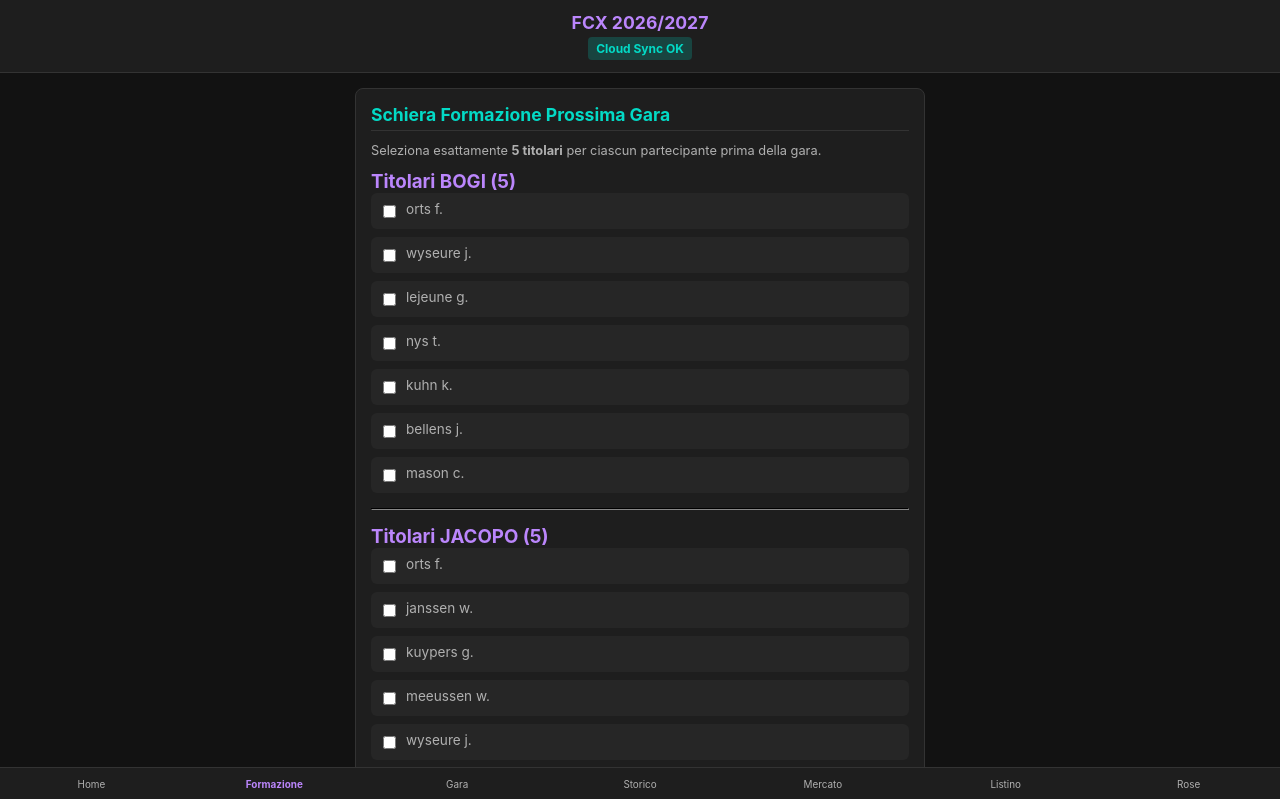
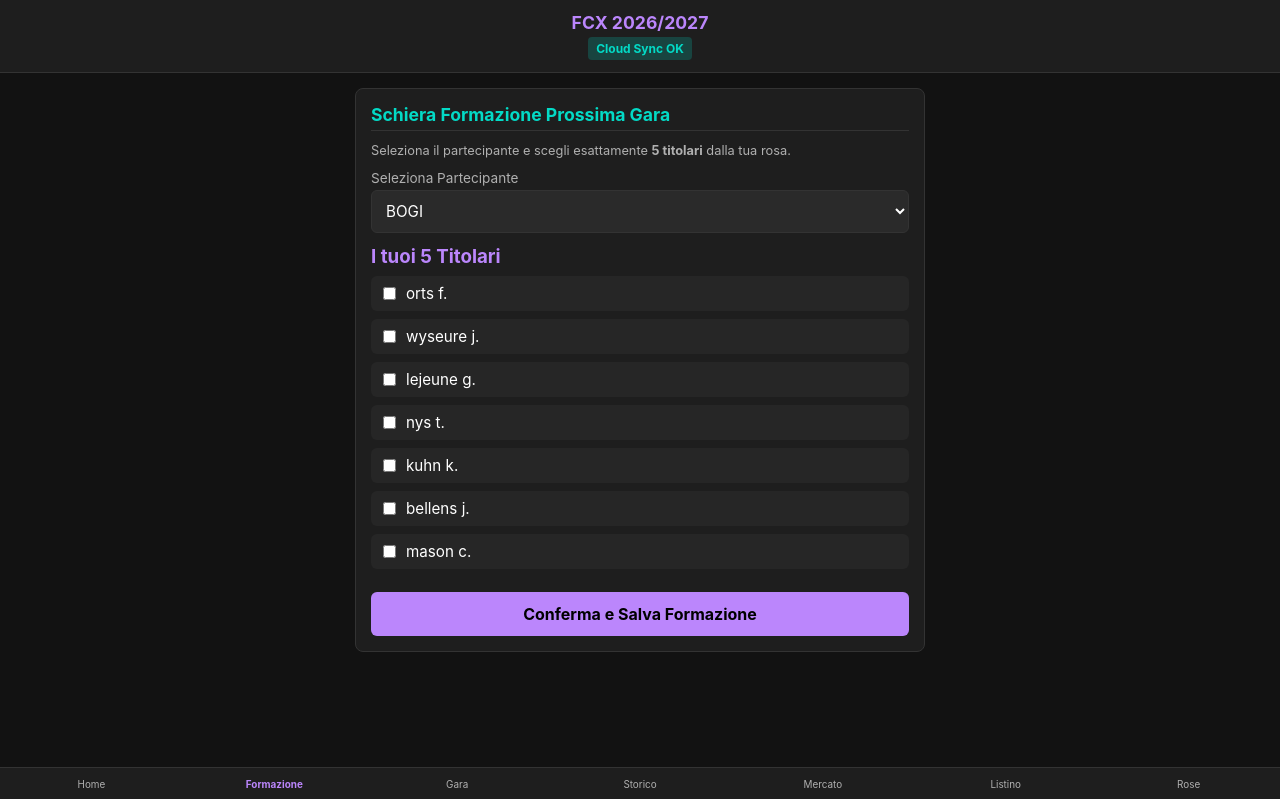
Before and after one commit to raffaelezaini-FCX/FCX-2026-2027_r02, a plain HTML site: page index.html in a window 1280 px wide. Both pictures are taken after a click on the element "Formazione". Shown: the top 799 px of the page. Drawn offline with Linux system fonts and the light colour scheme.

Commit message:
Update index.html
aggiunta selettore bogi/jacopo in pag mercato

```diff
--- a/index.html
+++ b/index.html
@@ -201,6 +201,14 @@
             width: auto;
         }
 
+        .checkbox-group label {
+            margin-bottom: 0;
+            color: var(--text-primary);
+            font-size: 0.95rem;
+            cursor: pointer;
+            flex: 1;
+        }
+
         .alert {
             padding: 10px;
             background-color: rgba(207, 102, 121, 0.2);
@@ -301,18 +309,25 @@
             <div class="card">
                 <h2>Schiera Formazione Prossima Gara</h2>
                 <p style="font-size:0.8rem; color:var(--text-secondary); margin-bottom:12px;">
-                    Seleziona esattamente <b>5 titolari</b> per ciascun partecipante prima della gara.
+                    Seleziona il partecipante e scegli esattamente <b>5 titolari</b> dalla tua rosa.
                 </p>
 
-                <h3 style="margin-top:10px; color:var(--primary);">Titolari BOGI (5)</h3>
-                <div id="p1-starters"></div>
+                <div class="form-group">
+                    <label>Seleziona Partecipante</label>
+                    <select id="lineup-p" onchange="renderStartersInputs()">
+                        <option value="1">BOGI</option>
+                        <option value="2">JACOPO</option>
+                    </select>
+                </div>
 
-                <hr style="margin:15px 0; border-color:var(--border);">
+                <div id="lineup-status-msg"></div>
 
-                <h3 style="margin-top:10px; color:var(--primary);">Titolari JACOPO (5)</h3>
-                <div id="p2-starters"></div>
+                <div id="lineup-form-container">
+                    <h3 style="margin-top:10px; color:var(--primary);">I tuoi 5 Titolari</h3>
+                    <div id="starters-checkboxes" style="margin-top:8px;"></div>
 
-                <button onclick="saveLineups()">Conferma e Salva Formazioni</button>
+                    <button onclick="saveLineupsIndependent()" style="margin-top:15px;">Conferma e Salva Formazione</button>
+                </div>
             </div>
         </div>
 
@@ -835,33 +850,31 @@
             switchTab('formazione');
         }
 
-        // TAB FORMAZIONE
+        // TAB FORMAZIONE INDIPENDENTE (SPECULARE AL MERCATO)
         function renderStartersInputs() {
-            const p1Div = document.getElementById('p1-starters');
-            const p2Div = document.getElementById('p2-starters');
-            p1Div.innerHTML = '';
-            p2Div.innerHTML = '';
+            const pId = document.getElementById('lineup-p').value;
+            const p = (pId === '1') ? state.p1 : state.p2;
+            const container = document.getElementById('starters-checkboxes');
+            const statusMsg = document.getElementById('lineup-status-msg');
+            const formContainer = document.getElementById('lineup-form-container');
 
-            if (state.p1.roster.length < 7 || state.p2.roster.length < 7) {
-                p1Div.innerHTML = `<p style="color:var(--error)">Definisci prima le rose nella scheda 'Rose'!</p>`;
+            container.innerHTML = '';
+
+            if (!p.roster || p.roster.length < 7) {
+                statusMsg.innerHTML = `<div class="alert">La rosa di ${p.name} non è ancora definita! Vai nella scheda 'Rose'.</div>`;
+                formContainer.style.display = 'none';
                 return;
             }
 
-            state.p1.roster.forEach(rName => {
-                const isChecked = state.p1.starters.includes(rName) ? 'checked' : '';
-                p1Div.innerHTML += `
+            statusMsg.innerHTML = '';
+            formContainer.style.display = 'block';
+
+            p.roster.forEach(rName => {
+                const isChecked = p.starters && p.starters.includes(rName) ? 'checked' : '';
+                container.innerHTML += `
                     <div class="checkbox-group">
-                        <input type="checkbox" name="starter-p1" value="${rName}" id="chk-p1-${rName}" ${isChecked} onchange="limitCheckboxes('starter-p1', 5)">
-                        <label for="chk-p1-${rName}">${rName}</label>
-                    </div>`;
-            });
-
-            state.p2.roster.forEach(rName => {
-                const isChecked = state.p2.starters.includes(rName) ? 'checked' : '';
-                p2Div.innerHTML += `
-                    <div class="checkbox-group">
-                        <input type="checkbox" name="starter-p2" value="${rName}" id="chk-p2-${rName}" ${isChecked} onchange="limitCheckboxes('starter-p2', 5)">
-                        <label for="chk-p2-${rName}">${rName}</label>
+                        <input type="checkbox" name="starter-player" value="${rName}" id="chk-${rName}" ${isChecked} onchange="limitCheckboxes('starter-player', 5)">
+                        <label for="chk-${rName}">${rName}</label>
                     </div>`;
             });
         }
@@ -876,23 +889,23 @@
             }
         }
 
-        function saveLineups() {
-            const p1Starters = Array.from(document.getElementsByName('starter-p1'))
-                .filter(c => c.checked).map(c => c.value);
-            const p2Starters = Array.from(document.getElementsByName('starter-p2'))
+        function saveLineupsIndependent() {
+            const pId = document.getElementById('lineup-p').value;
+            const p = (pId === '1') ? state.p1 : state.p2;
+
+            const selectedStarters = Array.from(document.getElementsByName('starter-player'))
                 .filter(c => c.checked).map(c => c.value);
 
-            if (p1Starters.length !== 5 || p2Starters.length !== 5) {
-                alert("Devi selezionare esattamente 5 titolari per ciascun partecipante!");
+            if (selectedStarters.length !== 5) {
+                alert("Devi selezionare esattamente 5 titolari!");
                 return;
             }
 
-            state.p1.starters = p1Starters;
-            state.p2.starters = p2Starters;
+            p.starters = selectedStarters;
 
             saveState();
-            alert("Formazioni salvate con successo sul Cloud!");
-            switchTab('gara');
+            alert(`Formazione di ${p.name} salvata con successo sul Cloud!`);
+            switchTab('home');
         }
 
         // TAB GARA & ANTEPRIMA
@@ -905,7 +918,10 @@
                 statusDiv.innerHTML = `<div class="status-badge status-ok" style="font-size:0.85rem; padding:6px 10px;">Formazioni Schierate e Pronte</div>`;
                 document.getElementById('btn-show-preview').disabled = false;
             } else {
-                statusDiv.innerHTML = `<div class="status-badge status-no" style="font-size:0.85rem; padding:6px 10px;">Formazioni non schierate! Vai prima nella scheda 'Formazione'</div>`;
+                const missing = [];
+                if (!p1Ready) missing.push(state.p1.name);
+                if (!p2Ready) missing.push(state.p2.name);
+                statusDiv.innerHTML = `<div class="status-badge status-no" style="font-size:0.85rem; padding:6px 10px;">Formazione mancante per: ${missing.join(' e ')}!</div>`;
                 document.getElementById('btn-show-preview').disabled = true;
             }
 
@@ -1329,7 +1345,9 @@
             p.tradeDone = true;
 
             saveState();
-            alert(`Scambio effettuato e sincronizzato sul Cloud!\nCessione: ${outName}\nAcquisto: ${inName}`);
+            alert(`Scambio effettuato e sincronizzato sul Cloud!
+Cessione: ${outName}
+Acquisto: ${inName}`);
 
             resetAndRenderMarketOptions();
             switchTab('home');
```
